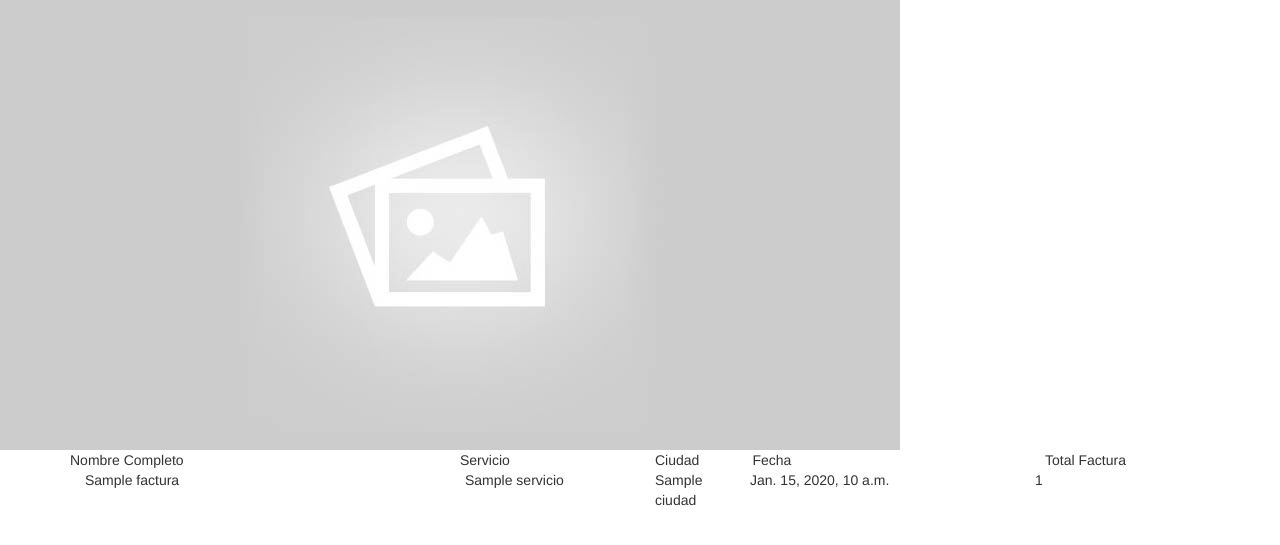
After one commit to SebaRami/DAW_2018, a Django app: template mongo/example/templates/example/filtrar.html in a window 1280 px wide. The commit adds this page. Shown: the top 545 px of the page. Run offline with Django 3.2, Linux system fonts and the light colour scheme; the template is opened without the code that fills it: most values are stand-ins (such as "Sample title", 1, 10 or a date in 2020); some libraries are stand-ins or nearby versions.

Commit message:
MVC NO RELATIONAL

```diff
--- a/mongo/example/models.py
+++ b/mongo/example/models.py
@@ -1,4 +1,5 @@
 from djongo import models
+import csv
 
 class Example(models.Model):
 
@@ -7,6 +8,7 @@ class Example(models.Model):
     ciudad = models.CharField(max_length=255, blank=False)
     total_factura = models.FloatField()
     fecha = models.DateTimeField()
+
     def getServicio(self):
         return self.servicio
 
--- /dev/null
+++ b/mongo/example/templates/example/filtrar.html
@@ -0,0 +1,35 @@
+<!DOCTYPE html>
+<html lang="en">
+<head>
+    <meta charset="UTF-8">
+    <title>HOLA 1</title>
+	<link rel="stylesheet" href="//maxcdn.bootstrapcdn.com/bootstrap/3.2.0/css/bootstrap.min.css">
+	<link rel="stylesheet" href="//maxcdn.bootstrapcdn.com/bootstrap/3.2.0/css/bootstrap-theme.min.css">
+	{% load staticfiles %}
+	<link rel="stylesheet" href="{% static 'css/style.css' %}">
+</head>
+<body>
+
+	<div>
+		<img src="{% static 'img/default.jpg' %}">
+	</div>
+    <div class="container">
+		<div class="row">
+			<div class="col-md-4">Nombre Completo</div>
+			<div class="col-md-2">Servicio</div>
+			<div class="col-md-1">Ciudad</div>
+			<div class="col-md-3">Fecha</div>
+			<div class="col-md-2">Total Factura</div>
+		</div>
+    	{% for factura in facturas %}
+    	<div>
+			<div class="col-md-4">{{factura.nombre}}</div>
+			<div class="col-md-2">{{factura.servicio}}</div>
+			<div class="col-md-1">{{factura.ciudad}}</div>
+			<div class="col-md-3">{{factura.fecha}}</div>
+			<div class="col-md-2">{{factura.total_factura}}</div>
+    	</div>
+    	{% endfor %}
+    </div>
+</body>
+</html>
--- /dev/null
+++ b/mongo/example/urls.py
@@ -0,0 +1,9 @@
+from django.urls import path
+
+from . import views
+
+urlpatterns = [
+	path('', views.index, name='index'),
+	path('index/', views.index, name='index'),
+    path('filtrar/', views.filtrar, name='filtrar'),
+]
--- a/mongo/import.py
+++ b/mongo/import.py
@@ -2,9 +2,9 @@ from djongo import models
 from example.models import Example
 import csv
 
-with open('base.csv', 'r', encoding="utf8") as csv_file:
+with open('todosmisservicios.csv', 'r', encoding="utf8") as csv_file:
     csv_reader = csv.reader(csv_file)
-    for line in csv_reader:
+    for line in csv_reader[:500]:
         line = line[0].split(";")
         factura = Example()
         factura.nombre = line[0]
--- a/mongo/mongo/urls.py
+++ b/mongo/mongo/urls.py
@@ -14,11 +14,9 @@ Including another URLconf
     2. Add a URL to urlpatterns:  path('blog/', include('blog.urls'))
 """
 from django.contrib import admin
-from django.conf.urls import url
-from django.urls import path
-from example import views
+from django.urls import path, include
 
 urlpatterns = [
+	path('example/', include('example.urls')),
     path('admin/', admin.site.urls),
-    url(r'^$', views.index),
 ]
```
Also changed, not shown: mongo/example/templates/example/index.html (+11 -10 lines), mongo/example/views.py (+6 -1 lines), 1 other file.
